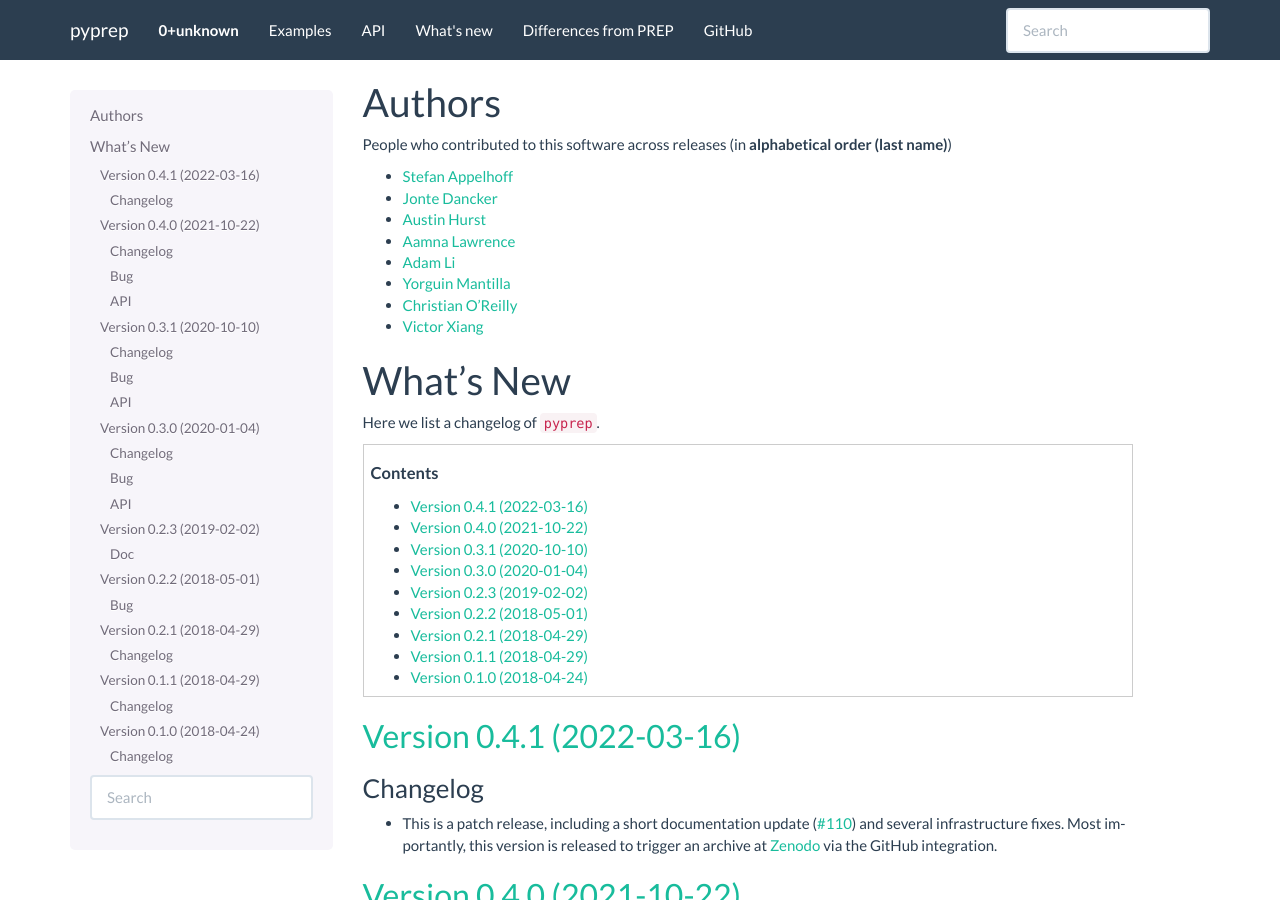
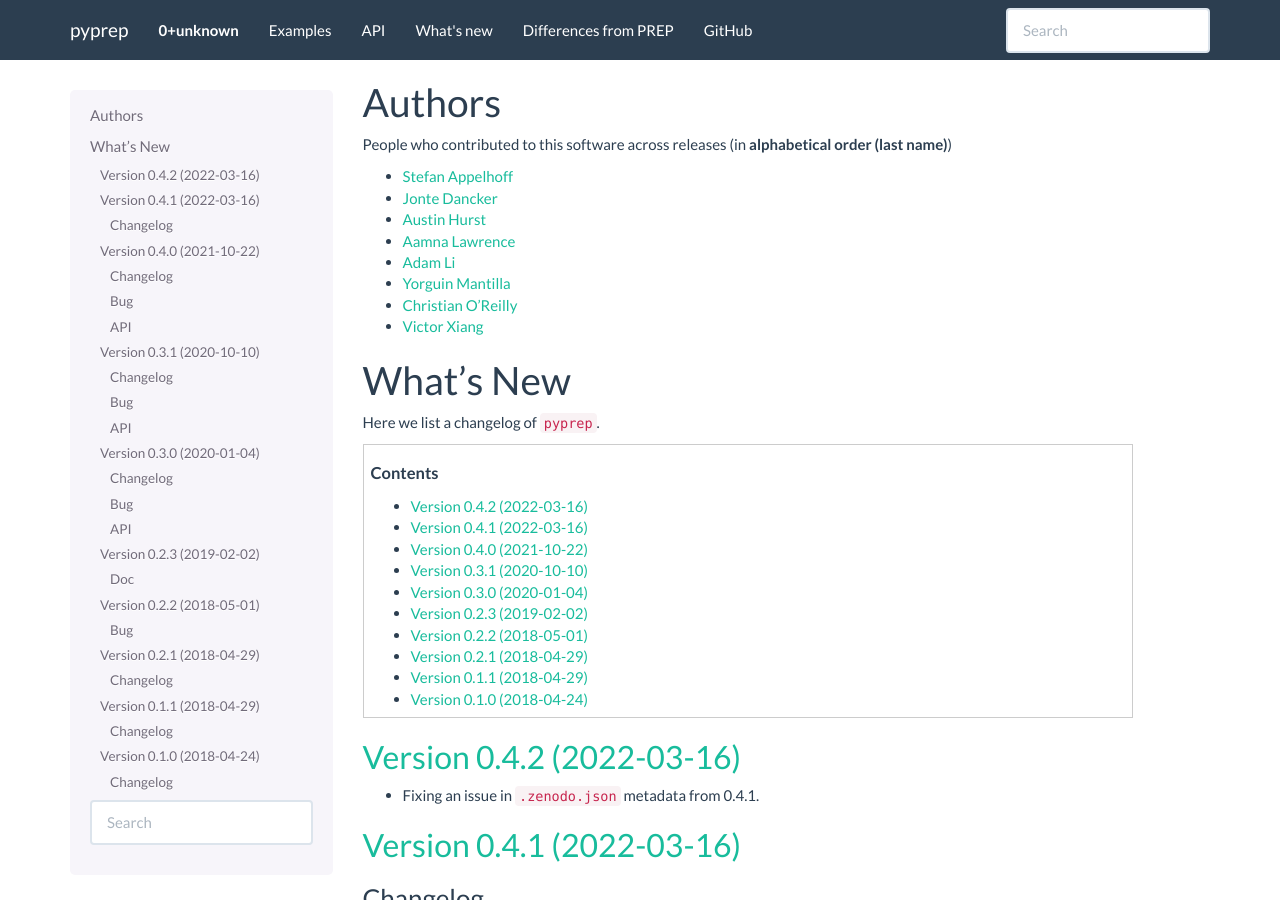
Before and after one commit to sappelhoff/pyprep, a Sphinx documentation site: the page built from docs/whats_new.rst, in a window 1280 px wide and 900 px high. Built offline with Sphinx 7.4.7, drawn with Linux system fonts in a browser that asks for light colours.

Commit message:
[REL] 0.4.2

```diff
--- a/docs/whats_new.rst
+++ b/docs/whats_new.rst
@@ -26,6 +26,12 @@ Here we list a changelog of ``pyprep``.
    :depth: 1
 
 .. currentmodule:: pyprep
+
+.. _changes_0_4_2:
+
+Version 0.4.2 (2022-03-16)
+--------------------------
+- Fixing an issue in ``.zenodo.json`` metadata from 0.4.1.
 
 .. _changes_0_4_1:
 
```
Also changed, not shown: .zenodo.json.
